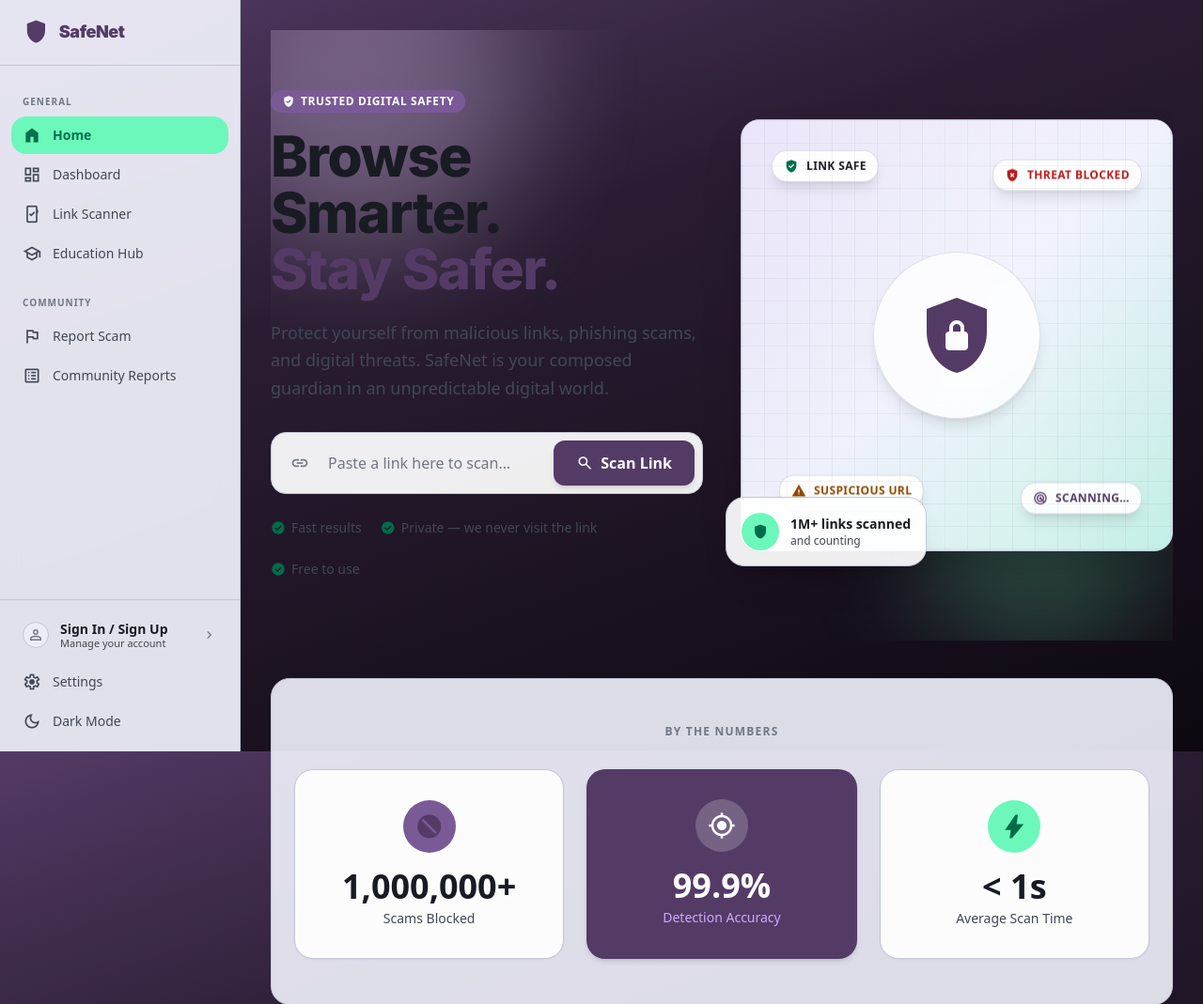
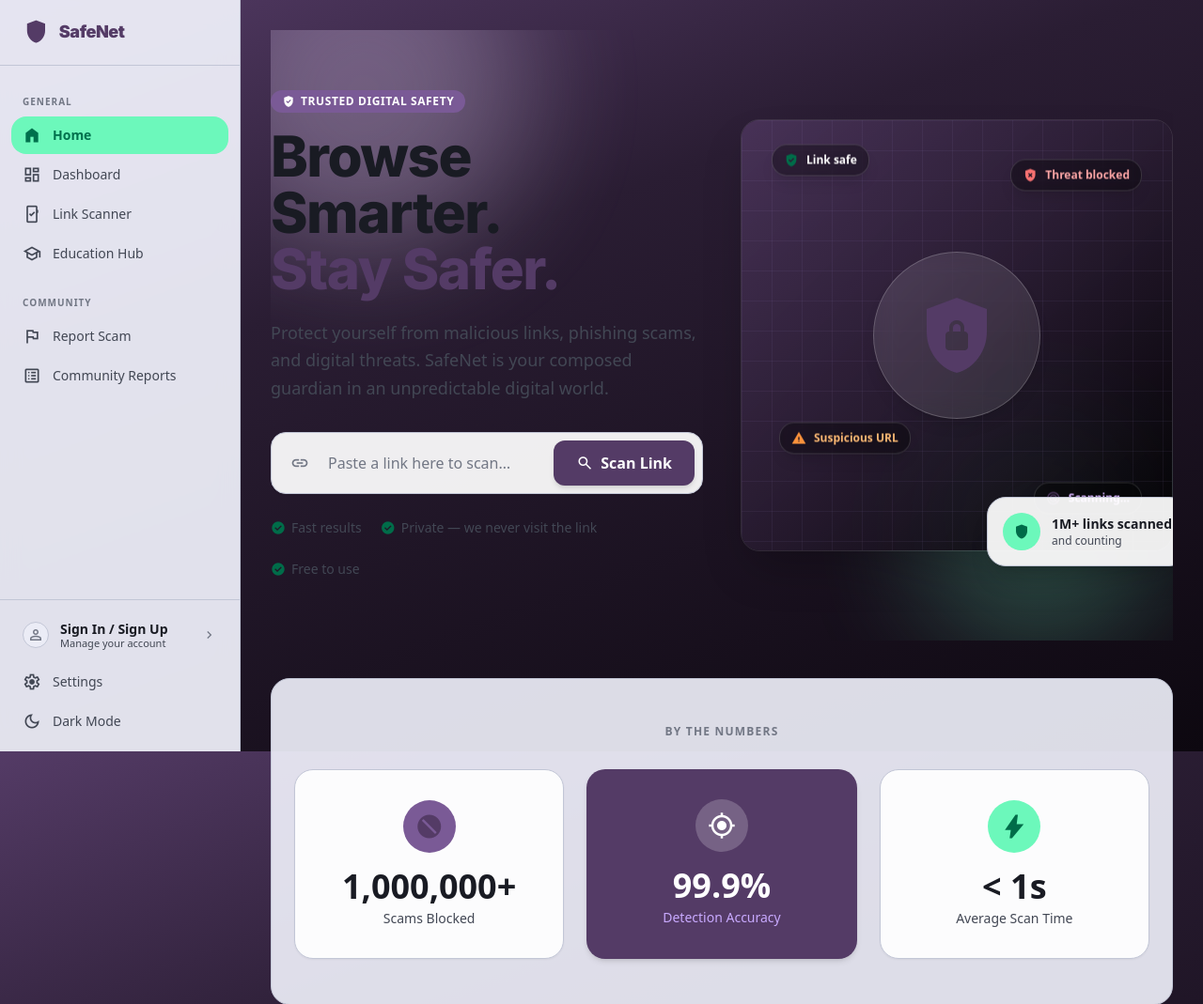
Before and after one commit to Ormiston-Senior-College-NZ/final-assessment-as91903-or-as91906-and-as91907-SalvatoreSH, a Flask app: page / in a window 1280 px wide. Shown: the top 1069 px of the page at 94% size. Run offline with Flask 3, Linux system fonts and the light colour scheme; some libraries are stand-ins or nearby versions.

Commit message:
Fix landing hero: blend visual box with gradient, fix overlapping badges
- Removed img-placeholder and img-placeholder-grid classes from hero
  container — they were drawing a white shimmer box and white grid lines
  that clashed with the purple gradient background
- Replaced background with a purple-to-dark gradient (matches page) and
  a soft purple-tinted inner grid pattern
- Badge backgrounds changed from white/surface to dark translucent
  (bg-black/40 + border-white/15) so they float cleanly over the dark bg
- Suspicious URL badge moved from bottom-10 to bottom-24 to stop it
  overlapping the stat card
- Stat card moved from -bottom-4 -left-4 to -bottom-4 -right-4 so it
  no longer covers the Suspicious URL badge text

```diff
--- a/SafeNet/templates/landing.html
+++ b/SafeNet/templates/landing.html
@@ -73,51 +73,58 @@
     <div class="relative z-10 reveal-right" style="transition-delay:0.1s">
         <!-- Main visual container -->
         <div class="relative h-80 lg:h-[460px] w-full rounded-2xl overflow-hidden shadow-2xl
-                    border border-outline-variant bg-surface-container-low
-                    flex items-center justify-center img-placeholder img-placeholder-grid">
+                    border border-white/10
+                    flex items-center justify-center">
 
-            <!-- Gradient overlay -->
-            <div class="absolute inset-0 bg-gradient-to-br from-primary-fixed/40 via-surface-container-low/60 to-secondary-container/30 pointer-events-none z-0"></div>
+            <!-- Purple-to-dark gradient background — blends with page gradient -->
+            <div class="absolute inset-0 bg-gradient-to-br from-[#543B66]/70 via-[#2a1d33]/80 to-black/90 pointer-events-none"></div>
+
+            <!-- Subtle inner grid — purple-tinted, not white -->
+            <div class="absolute inset-0 pointer-events-none"
+                 style="background-image: linear-gradient(rgba(201,170,255,0.06) 1px, transparent 1px),
+                                          linear-gradient(90deg, rgba(201,170,255,0.06) 1px, transparent 1px);
+                        background-size: 32px 32px;"></div>
 
             <!-- Central shield -->
-            <div class="relative z-10 p-10 rounded-full bg-surface-container-lowest/80
-                        backdrop-blur-md shadow-lg border border-outline-variant/50 shield-enter">
+            <div class="relative z-10 p-10 rounded-full bg-white/10
+                        backdrop-blur-md shadow-lg border border-white/20 shield-enter">
                 <span class="material-symbols-outlined fill-icon text-primary" style="font-size:6rem;">shield_lock</span>
             </div>
 
             <!-- Floating notification badges -->
             <div class="float-badge absolute top-8 left-8 flex items-center gap-2
-                        px-3 py-2 rounded-xl bg-surface-container-lowest/90 backdrop-blur-sm
-                        shadow-lg border border-outline-variant/60 text-xs font-semibold text-on-surface">
+                        px-3 py-2 rounded-xl bg-black/40 backdrop-blur-sm
+                        shadow-lg border border-white/15 text-xs font-semibold text-white">
                 <span class="material-symbols-outlined fill-icon text-secondary text-[16px]">verified_user</span>
                 Link safe
             </div>
 
             <div class="float-badge absolute top-12 right-8 flex items-center gap-2
-                        px-3 py-2 rounded-xl bg-surface-container-lowest/90 backdrop-blur-sm
-                        shadow-lg border border-outline-variant/60 text-xs font-semibold text-error">
-                <span class="material-symbols-outlined fill-icon text-[16px]">gpp_bad</span>
+                        px-3 py-2 rounded-xl bg-black/40 backdrop-blur-sm
+                        shadow-lg border border-white/15 text-xs font-semibold text-red-300">
+                <span class="material-symbols-outlined fill-icon text-[16px] text-red-400">gpp_bad</span>
                 Threat blocked
             </div>
 
-            <div class="float-badge absolute bottom-10 left-10 flex items-center gap-2
-                        px-3 py-2 rounded-xl bg-surface-container-lowest/90 backdrop-blur-sm
-                        shadow-lg border border-outline-variant/60 text-xs font-semibold text-tertiary">
-                <span class="material-symbols-outlined fill-icon text-[16px]">warning_amber</span>
+            <!-- Suspicious URL badge — moved up so it doesn't overlap the stat card -->
+            <div class="float-badge absolute bottom-24 left-10 flex items-center gap-2
+                        px-3 py-2 rounded-xl bg-black/40 backdrop-blur-sm
+                        shadow-lg border border-white/15 text-xs font-semibold text-orange-300">
+                <span class="material-symbols-outlined fill-icon text-[16px] text-orange-400">warning_amber</span>
                 Suspicious URL
             </div>
 
             <div class="float-badge absolute bottom-8 right-8 flex items-center gap-2
-                        px-3 py-2 rounded-xl bg-surface-container-lowest/90 backdrop-blur-sm
-                        shadow-lg border border-outline-variant/60 text-xs font-semibold text-primary">
-                <span class="material-symbols-outlined fill-icon text-[16px]">radar</span>
+                        px-3 py-2 rounded-xl bg-black/40 backdrop-blur-sm
+                        shadow-lg border border-white/15 text-xs font-semibold text-purple-300">
+                <span class="material-symbols-outlined fill-icon text-[16px] text-primary">radar</span>
                 Scanning…
             </div>
 
         </div>
 
-        <!-- Small floating stat card -->
-        <div class="reveal-pop absolute -bottom-4 -left-4 bg-surface-container-lowest rounded-2xl
+        <!-- Small floating stat card — moved to bottom-right so it doesn't clash with badges -->
+        <div class="reveal-pop absolute -bottom-4 -right-4 bg-surface-container-lowest rounded-2xl
                     border border-outline-variant shadow-xl p-4 flex items-center gap-3 card-lift"
              style="transition-delay:0.35s">
             <div class="w-10 h-10 rounded-full bg-secondary-container flex items-center justify-center flex-shrink-0">
```
